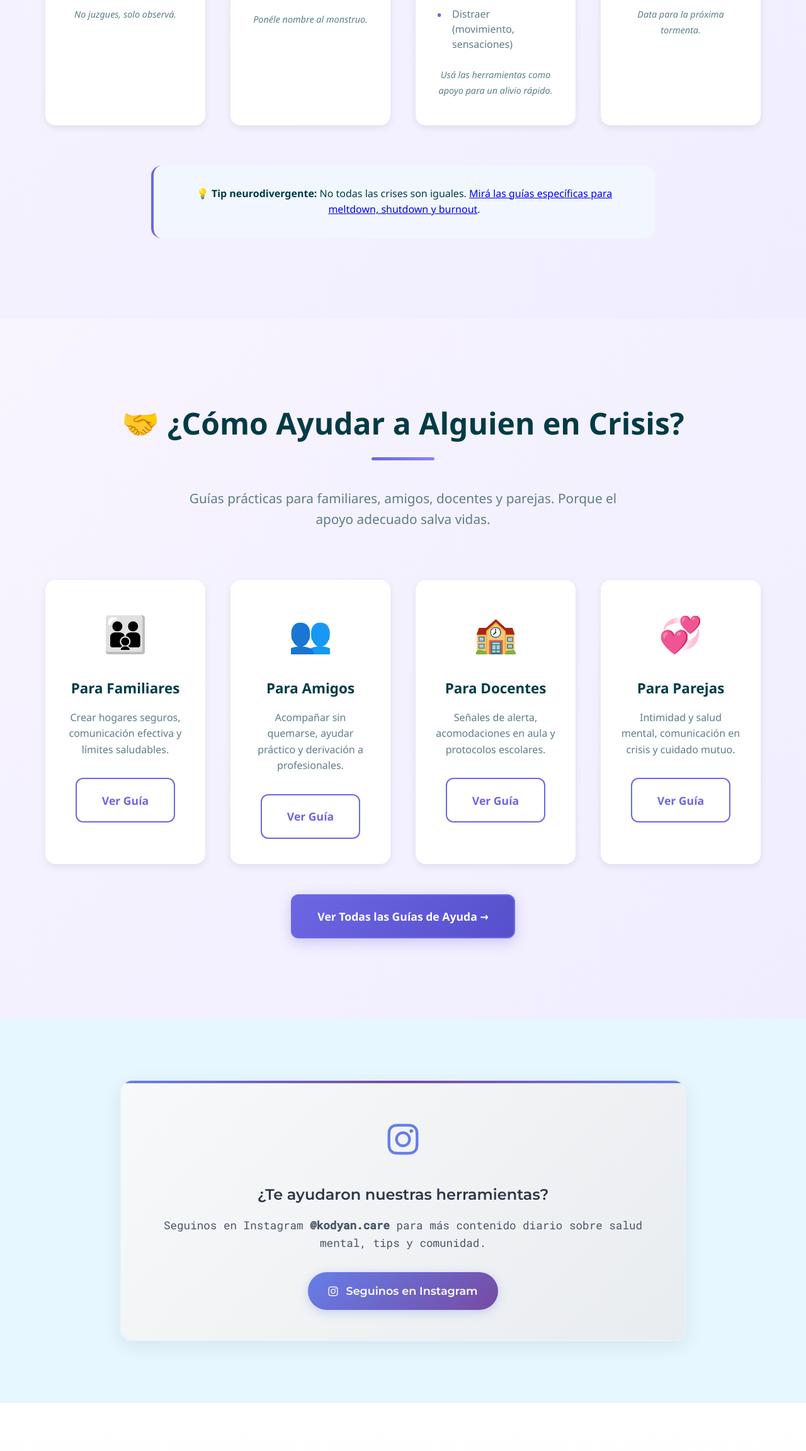
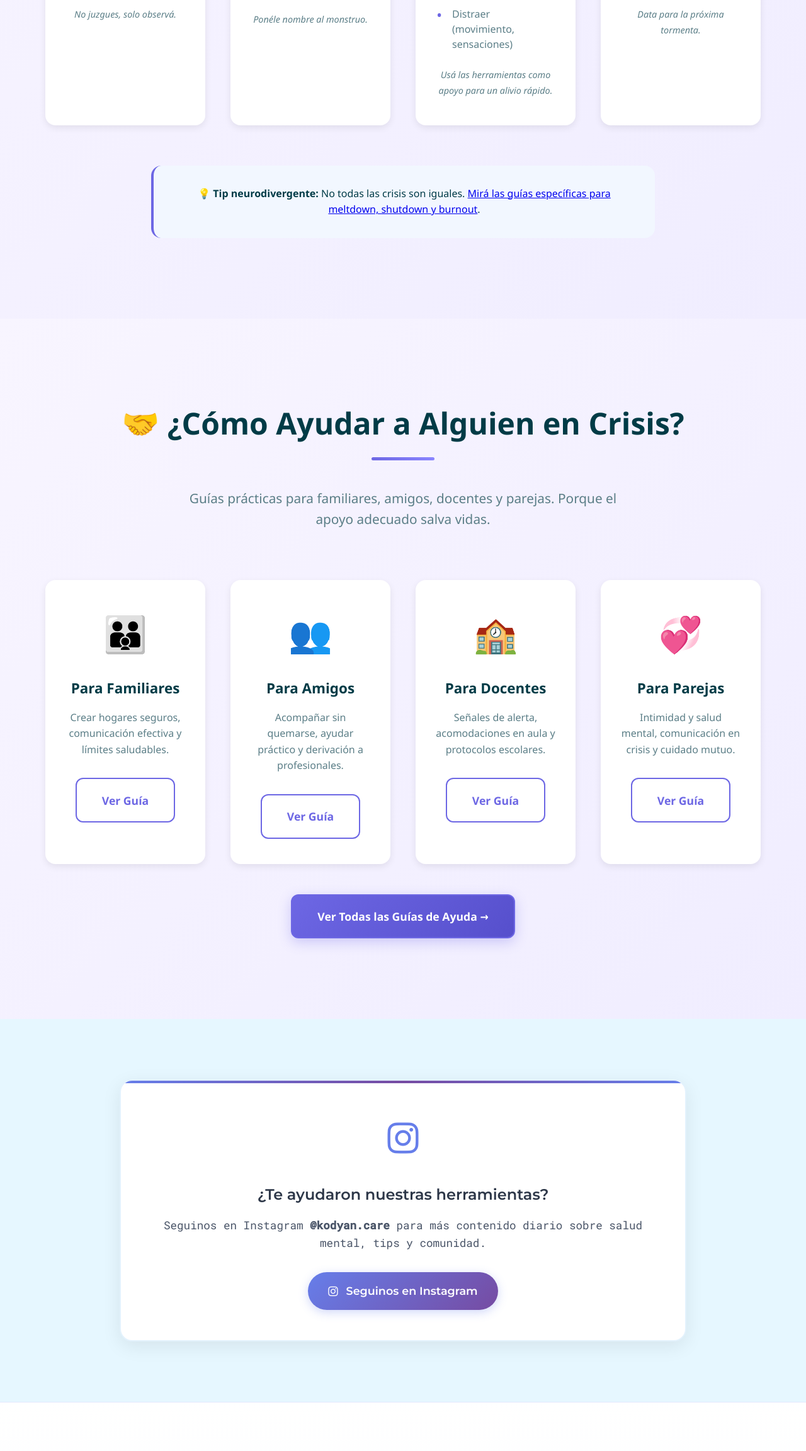
Before and after one commit to Viktoriya-koy/kodyan-care, a plain HTML site: page index.html in a window 1280 px wide. Shown: the part 3270-5574 px from the top of the page at 63% size. Drawn offline with Linux system fonts and the light colour scheme.

Commit message:
Update index.html

```diff
--- a/index.html
+++ b/index.html
@@ -75,10 +75,11 @@
         .instagram-cta {
             padding: 3rem 0;
             margin: 3rem 0;
+            background: transparent !important; /* Elimina el fondo celeste */
         }
 
         .ig-banner {
-            background: linear-gradient(135deg, #f8f9fa 0%, #e9ecef 100%);
+            background: white;
             border-radius: 20px;
             padding: 3rem 2.5rem;
             border: 2px solid #e3f2fd;
@@ -88,6 +89,7 @@
             margin: 0 auto;
             position: relative;
             overflow: hidden;
+            font-family: 'Montserrat', sans-serif; /* Fuente principal */
         }
 
         .ig-banner::before {
@@ -121,6 +123,7 @@
             color: #4a5568;
             line-height: 1.6;
             font-family: 'Roboto Mono', monospace;
+            font-weight: 400;
         }
 
         .btn-ig {
@@ -343,7 +346,7 @@
             </div>
 
             <div class="regulacion-extra">
-                <p>💡 <strong>Tip neurodivergente:</strong> No todas las crises son iguales.
+                <p>💡 <strong>Tip neurodivergente:</strong> No todas las crisis son iguales.
                    <a href="guias.html">Mirá las guías específicas para meltdown, shutdown y burnout</a>.</p>
             </div>
         </div>
```
